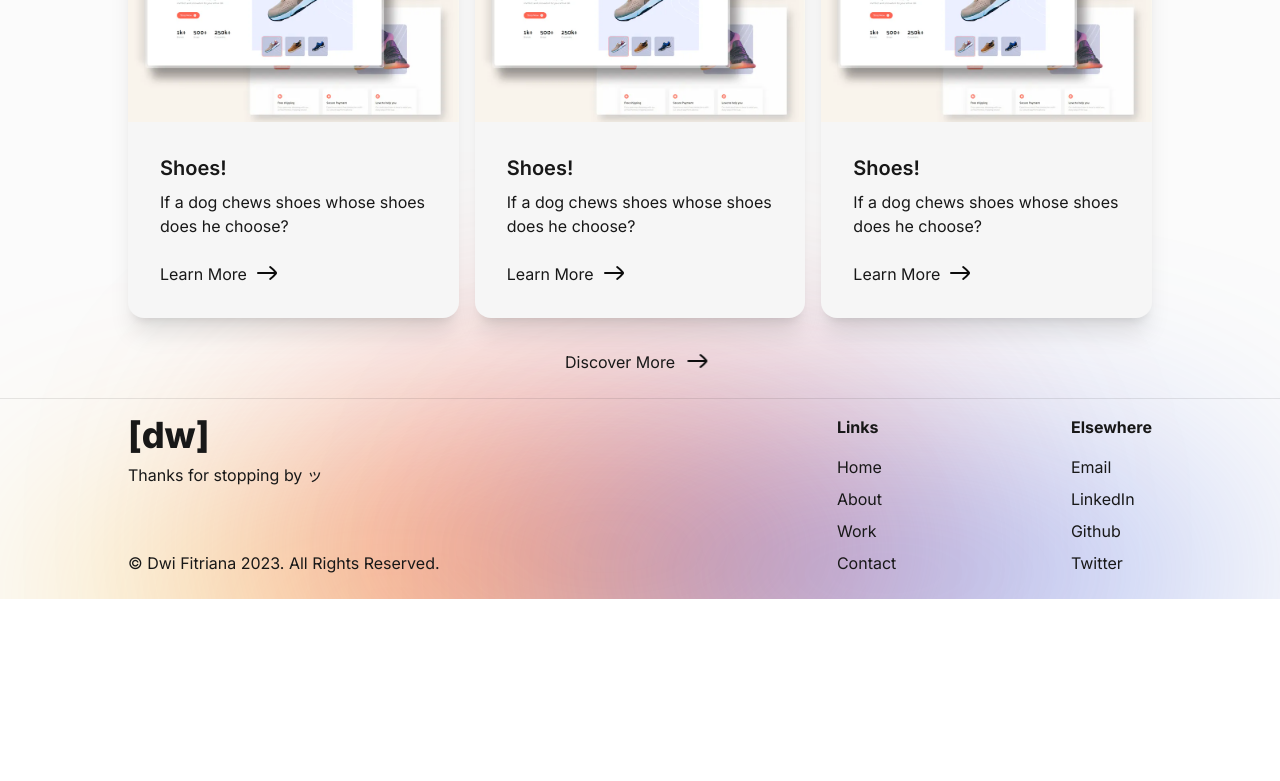
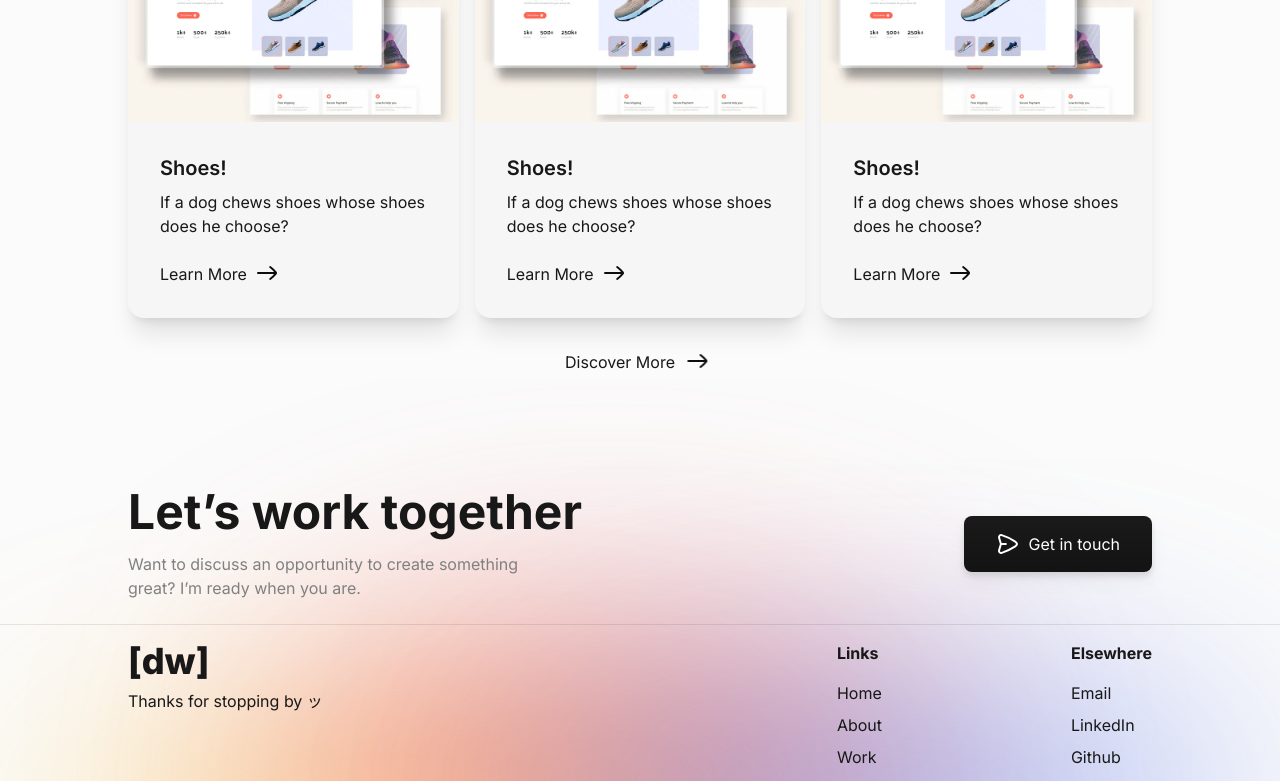
Before and after one commit to dwirizkyfitriana/portfolio, a Next.js app: page / in a window 1280 px wide. Shown: the part 1326-2107 px from the top of the page. Before the commit the page ends 1925 px from the top, so only its background shows below. Built offline with nearby package versions, Linux system fonts and the light colour scheme.

Commit message:
feat(contact): add contact section

```diff
--- a/app/page.tsx
+++ b/app/page.tsx
@@ -1,3 +1,4 @@
+import Contact from '@/components/molecules/Contact'
 import Hero from '@/components/organism/Hero'
 import SelectedWorks from '@/components/organism/SelectedWorks'
 
@@ -6,6 +7,7 @@ export default function Home() {
     <main className='main'>
       <Hero />
       <SelectedWorks />
+      <Contact />
     </main>
   )
 }
--- /dev/null
+++ b/components/icons/SendIcon.tsx
@@ -0,0 +1,15 @@
+const SendIcon = () => {
+  return (
+    <svg width='24' height='24' viewBox='0 0 24 24' fill='none'>
+      <path
+        d='M4.93367 12L3.08987 5.73239C2.60867 4.09667 4.14094 2.58539 5.75514 3.10362C10.2067 4.53274 14.4553 6.53713 18.3948 9.06662C19.5259 9.79292 21 10.4417 21 12C21 13.5583 19.5259 14.2071 18.3948 14.9334C14.4553 17.4629 10.2067 19.4673 5.75514 20.8964C4.14094 21.4146 2.60867 19.9033 3.08987 18.2676L4.93367 12ZM4.93367 12H9.83493'
+        stroke='white'
+        strokeWidth='2'
+        strokeLinecap='round'
+        strokeLinejoin='round'
+      />
+    </svg>
+  )
+}
+
+export default SendIcon
--- /dev/null
+++ b/components/molecules/Contact.tsx
@@ -0,0 +1,28 @@
+import Link from 'next/link'
+import SendIcon from '../icons/SendIcon'
+import { constants } from '@/utils/constants'
+
+const Contact = () => {
+  return (
+    <div className='flex flex-col md:flex-row justify-between items-center mt-[114px] gap-4 w-full'>
+      <div className='flex flex-col gap-4 items-center md:items-start'>
+        <h1 className='font-bold text-3xl md:text-5xl'>Let’s work together</h1>
+        <p className=' text-dark-grey w-full md:w-2/3 dark:text-medium-grey text-center md:text-start'>
+          Want to discuss an opportunity to create something great? I’m ready when you are.
+        </p>
+      </div>
+      <div className='flex w-full md:w-fit'>
+        <Link
+          className='flex items-center gap-2 button bg-gradient-dark text-white drop-shadow-lg w-full justify-center'
+          href={constants.URL.LINKEDIN}
+          target='_blank'
+        >
+          <SendIcon />
+          Get in touch
+        </Link>
+      </div>
+    </div>
+  )
+}
+
+export default Contact
--- a/components/molecules/SelectedWorkCard.tsx
+++ b/components/molecules/SelectedWorkCard.tsx
@@ -5,7 +5,7 @@ const Card = () => {
   return (
     <div className='card w-full bg-light-bg dark:bg-black-50% dark:border dark:border-dark-border shadow-xl'>
       <figure>
-        <Image src='/assets/images/shoes.webp' alt='Shoes' width={400} height={300} />
+        <Image className='card-img' src='/assets/images/shoes.webp' alt='Shoes' width={400} height={300} />
       </figure>
       <div className='card-body'>
         <h2 className='card-title'>Shoes!</h2>
--- a/style/globals.css
+++ b/style/globals.css
@@ -98,6 +98,11 @@ body {
   @apply flex w-full gap-4 flex-col md:flex-row;
 }
 
+.card-img {
+  object-fit: cover;
+  @apply !w-full
+}
+
 .footer-container {
   @apply flex w-full justify-center pt-4 pb-48 md:pb-6 border-t border-t-black-10% dark:border-t-white-10% mt-6;
 }
```
